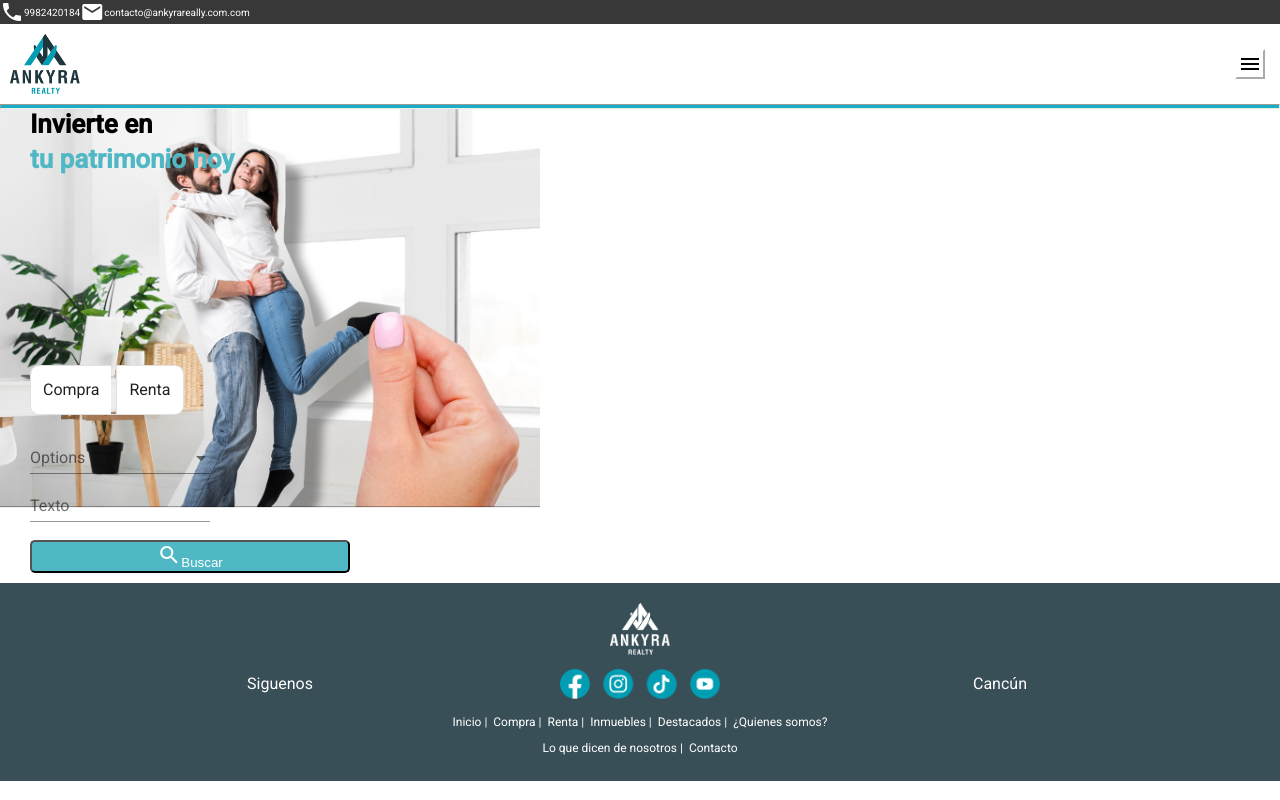
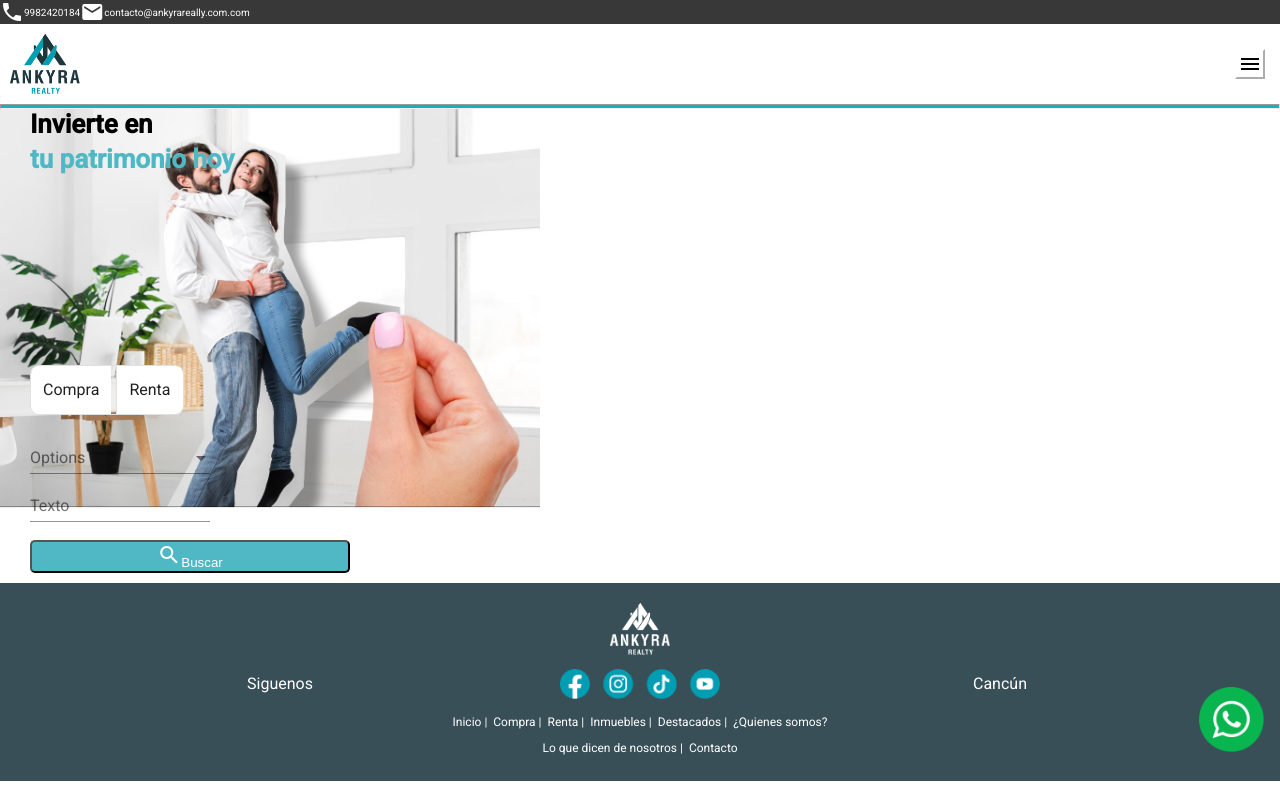
Before and after one commit to Oviedo138/ankira-josue, an Angular app: page / in a window 1280 px wide. Built offline with nearby package versions, Linux system fonts and the light colour scheme.

Commit message:
Add whats img

```diff
--- a/src/index.html
+++ b/src/index.html
@@ -12,5 +12,6 @@
 </head>
 <body>
   <app-root></app-root>
+  <img class="whats" style="width: 65px;" src="assets/images/whats.png" alt="">
 </body>
 </html>
--- a/src/styles.scss
+++ b/src/styles.scss
@@ -2,3 +2,10 @@
 
 html, body { height: 100%; }
 body { margin: 0; font-family: Roboto, "Helvetica Neue", sans-serif; }
+
+.whats {
+  position: fixed;
+  bottom: 3em;
+  right: 1em,;
+  z-index: 999;
+}
```
Also changed, not shown: src/assets/images/whats.png (added).
